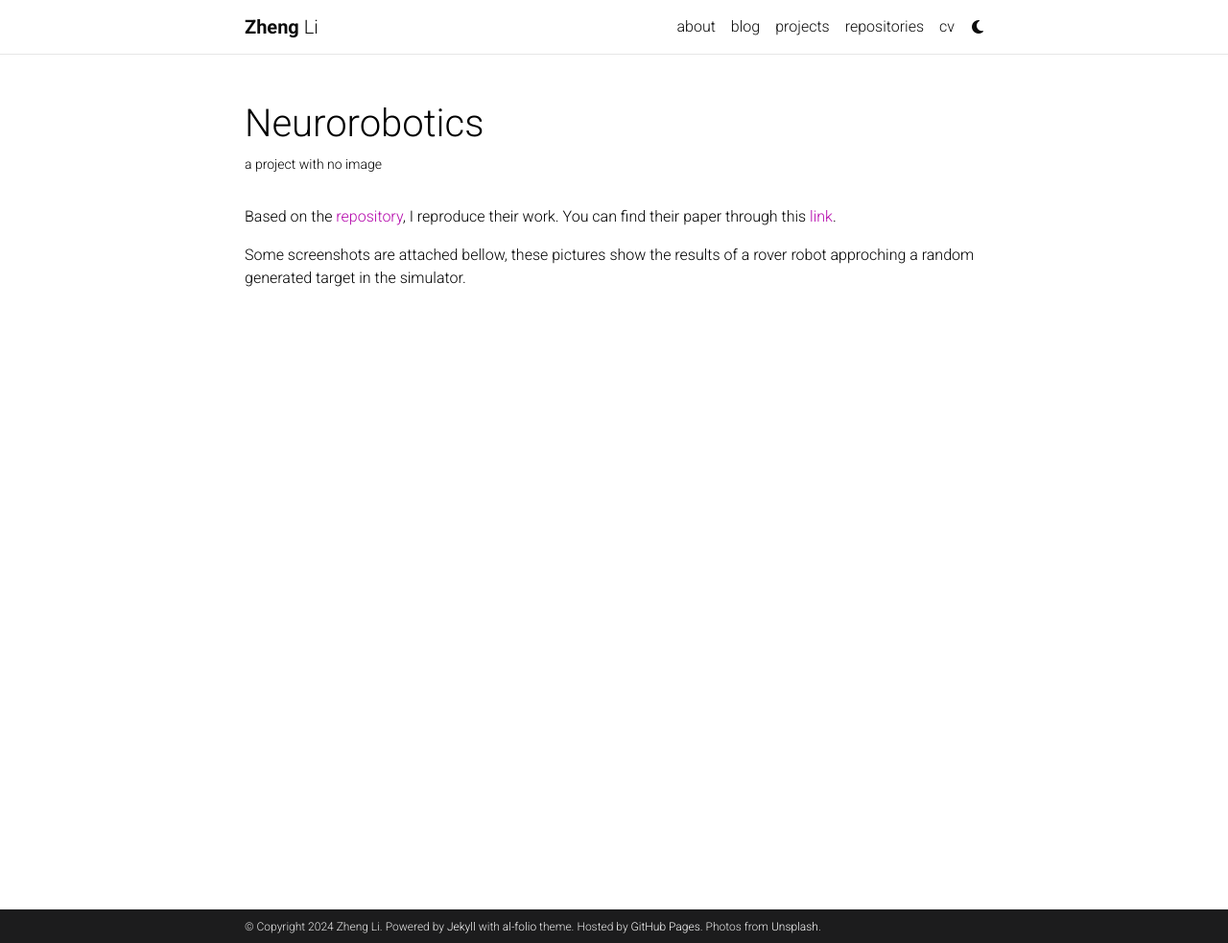
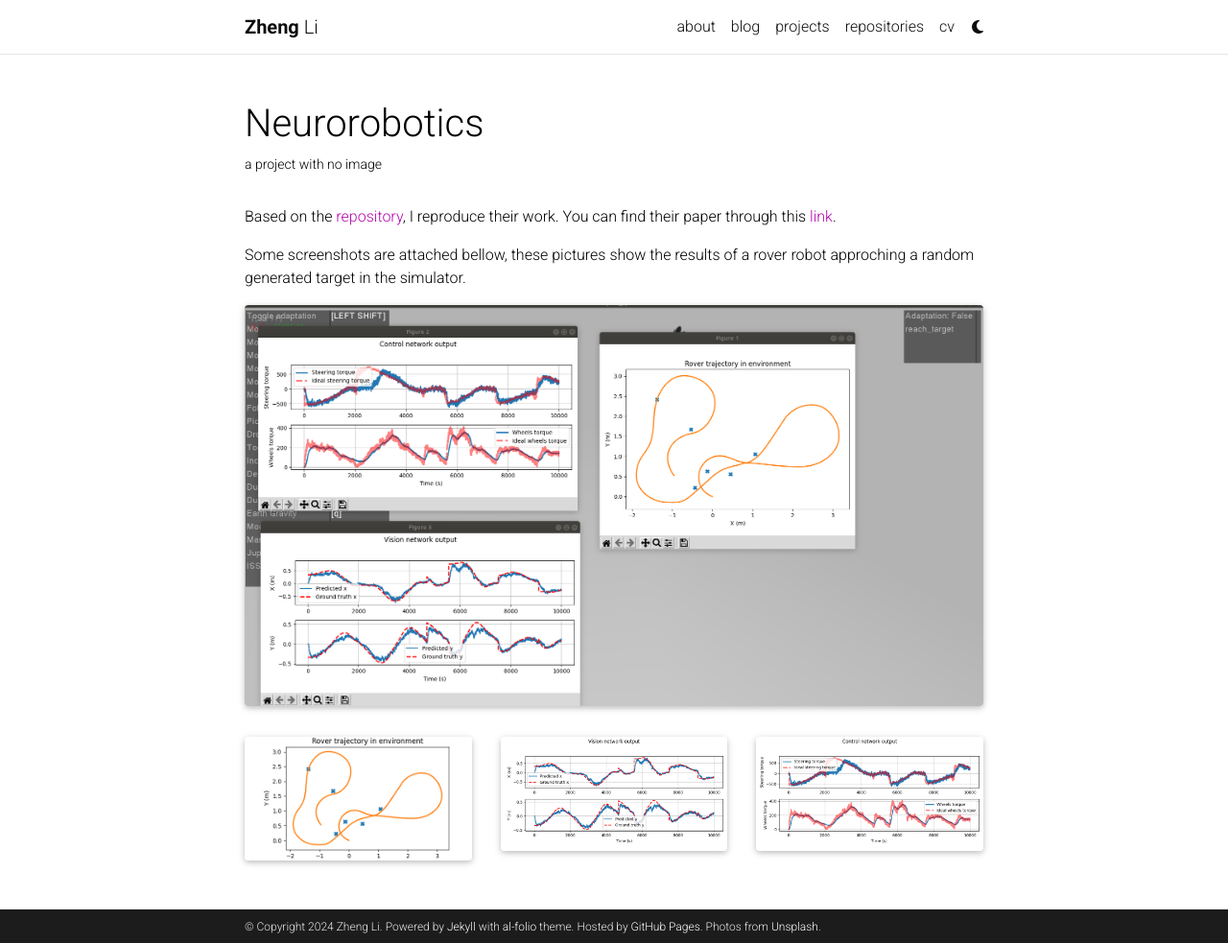
Before and after one commit to LiZheng1997/LiZheng1997, a Jekyll site: the page built from _projects/Neurorobotics_Nengo_project.md, in a window 1280 px wide and 983 px high. Shown: the whole window at 96% size. Built offline with Jekyll 4.4.1, drawn with Linux system fonts in a browser that asks for light colours; full-size pictures stand in for the smaller copies a plugin makes; comment, search, counter and statistics services are not loaded; a style sheet for code colours, icons or effects is not loaded.

Commit message:
update img

```diff
--- a/_projects/Neurorobotics_Nengo_project.md
+++ b/_projects/Neurorobotics_Nengo_project.md
@@ -11,3 +11,21 @@
 
 
 Some screenshots are attached bellow, these pictures show the results of a rover robot approching a random generated target in the simulator.
+
+<div class="row">
+    <div class="col-sm mt-3 mt-md-0">
+        {% include figure.html path="assets/img/Neurorobotics1.png" title="Framework" class="img-fluid rounded z-depth-1" %}
+    </div>
+</div>
+
+<div class="row mt-3">
+    <div class="col-sm mt-3 mt-md-0">
+        {% include figure.html path="assets/img/neurorobitcs-results1.png" title="Framework" class="img-fluid rounded z-depth-1" %}
+    </div>
+    <div class="col-sm mt-3 mt-md-0">
+        {% include figure.html path="assets/img/neurorobitcs-results2.png" title="Framework" class="img-fluid rounded z-depth-1" %}
+    </div>
+    <div class="col-sm mt-3 mt-md-0">
+        {% include figure.html path="assets/img/neurorobitcs-results3.png" title="Framework" class="img-fluid rounded z-depth-1" %}
+    </div>
+</div>
```
